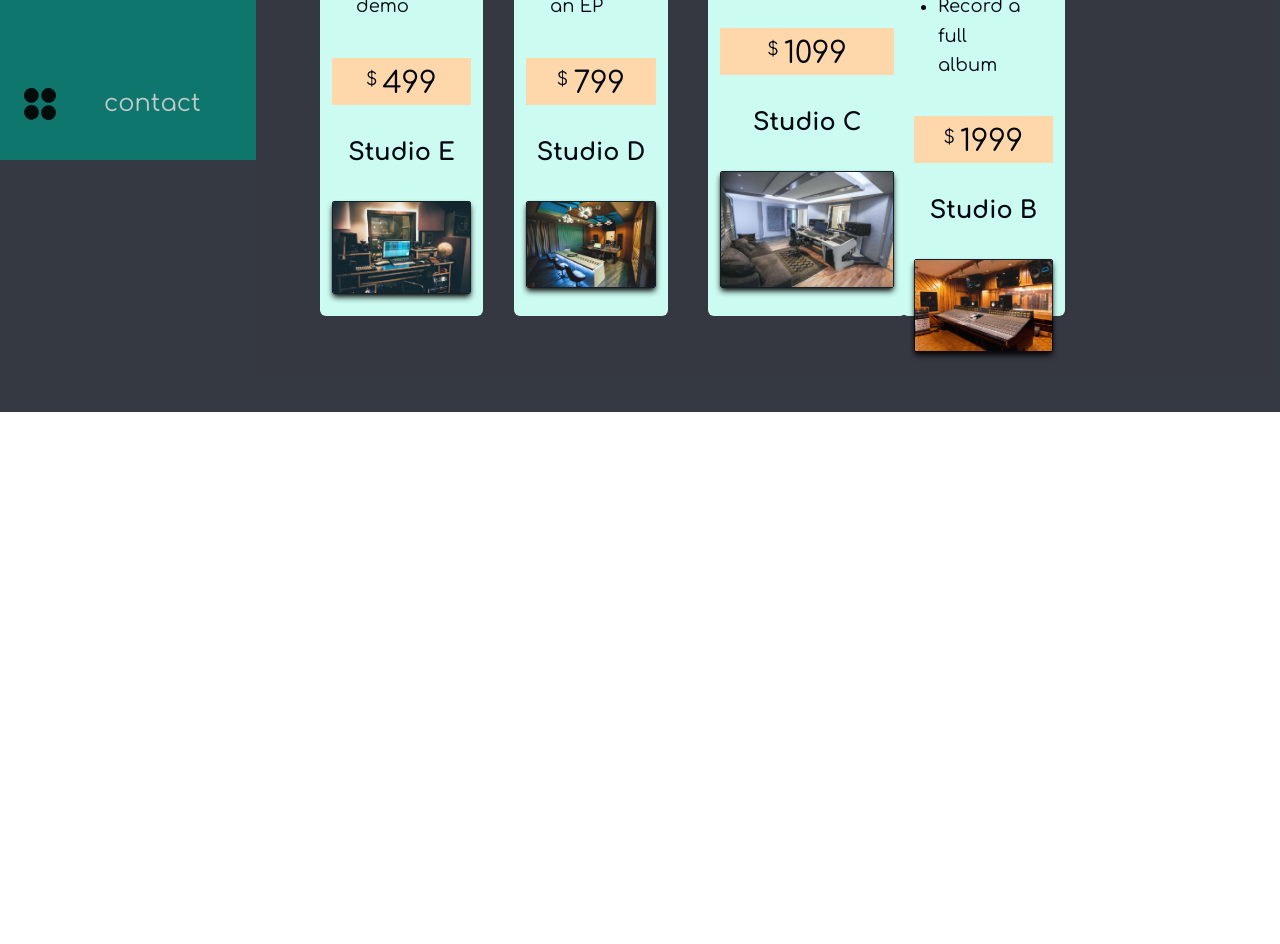
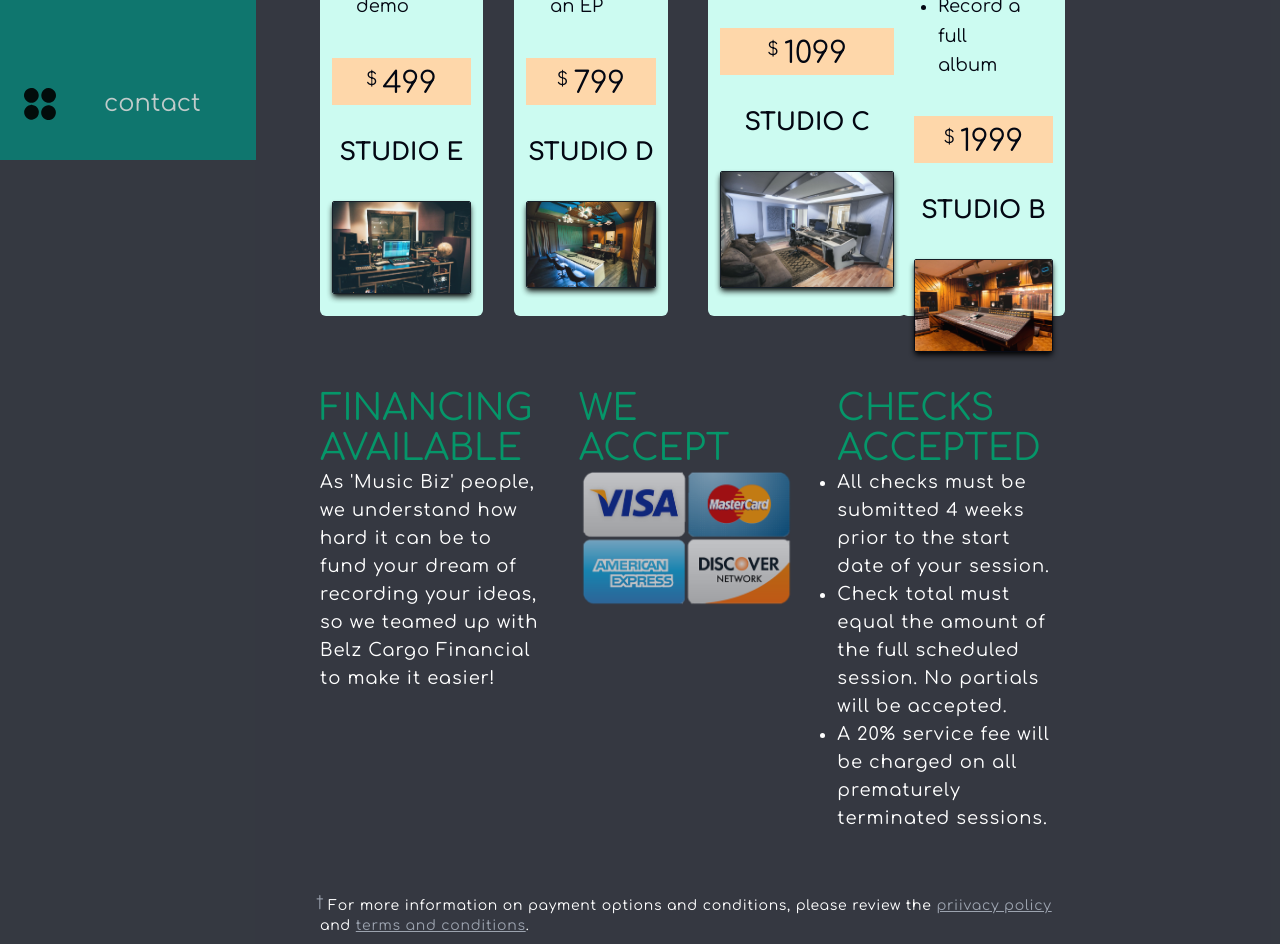
Before and after one commit to wlowrimore/studio_services, a Next.js app: page /components/packets in a window 1280 px wide. Shown: the part 640-1584 px from the top of the page. Before the commit the page ends 1052 px from the top, so only its background shows below. Built offline with nearby package versions, Linux system fonts and the light colour scheme.

Commit message:
adds payment options

```diff
--- a/app/components/home/page.jsx
+++ b/app/components/home/page.jsx
@@ -3,7 +3,7 @@ import React from "react";
 const HomePage = () => {
   return (
     <div className="min-h-screen w-screen bg-customhome bg-fixed bg-no-repeat bg-cover bg-center flex flex-col items-center">
-      <div className="flex flex-col justify-center w-full h-[40rem] border-t-4 border-white mx-auto bg-gray-950 bg-opacity-80 py-12 pl-[20rem] pr-[15rem]">
+      <div className="flex flex-col justify-center w-full h-[30rem] border-t-4 border-white mx-auto bg-gray-950 bg-opacity-80 py-12 pl-[20rem] pr-[15rem]">
         <h1 className="text-3xl text-white tracking-wider uppercase font-semibold">
           A Unique Recording Experience
         </h1>
--- a/app/components/packets/packet_card.jsx
+++ b/app/components/packets/packet_card.jsx
@@ -21,7 +21,7 @@ const PacketCard = ({ packet }) => {
             </h4>
           </div>
           <div className="flex flex-col justify-center items-center mb-4">
-            <h3 className="text-2xl font-bold">{packet.studio}</h3>
+            <h3 className="text-2xl font-bold uppercase">{packet.studio}</h3>
           </div>
           <div className="w-full my-4">
             <Image
--- a/app/components/packets/page.jsx
+++ b/app/components/packets/page.jsx
@@ -1,7 +1,11 @@
 "use client";
 
 import React, { useState, useEffect } from "react";
+import Image from "next/image";
+import Link from "next/link";
+
 import PacketCard from "./packet_card";
+import Credit from "../../../public/images/creditCards.png";
 
 const Packets = () => {
   const [packets, setPackets] = useState([]);
@@ -16,7 +20,7 @@ const Packets = () => {
   }, []);
 
   return (
-    <div className="w-full mx-auto bg-gray-950 bg-opacity-80 py-16 pl-[20rem] pr-[14rem]">
+    <div className="w-full mx-auto bg-gray-950 bg-opacity-80 pt-16 pb-2 pl-[20rem] pr-[14rem]">
       <p className="text-xl text-white pb-8 ">
         <span className="text-green-700">Imperial Studios</span> comes fully
         equipt with quality gear and a quality staff. We are located in the
@@ -47,6 +51,66 @@ const Packets = () => {
           ))}
         </div>
       </div>
+      <div className="grid grid-cols-3 py-6 gap-x-10">
+        <div className="flex flex-col py-4">
+          <h1 className="text-4xl text-emerald-600 uppercase">
+            financing available
+          </h1>
+          <p className="text-lg text-white tracking-wider">
+            As &apos;Music Biz&apos; people, we understand how hard it can be to
+            fund your dream of recording your ideas, so we teamed up with Belz
+            Cargo Financial to make it easier!
+          </p>
+        </div>
+        <div className="flex flex-col items-center py-4">
+          <h1 className="text-4xl text-emerald-600 uppercase">we accept</h1>
+          <div>
+            <Image
+              src={Credit}
+              alt="credit-cards"
+              width={500}
+              height={500}
+              className="w-56 text-center opacity-70"
+            />
+          </div>
+        </div>
+        <div className="flex flex-col items-start py-4">
+          <h1 className="text-4xl text-emerald-600 uppercase">
+            checks accepted
+          </h1>
+          <ul className="text-lg text-white tracking-wider list-disc">
+            <li>
+              All checks must be submitted 4 weeks prior to the start date of
+              your session.
+            </li>
+            <li>
+              Check total must equal the amount of the full scheduled session.
+              No partials will be accepted.
+            </li>
+            <li>
+              A 20&#37; service fee will be charged on all prematurely
+              terminated sessions.
+            </li>
+          </ul>
+        </div>
+      </div>
+      <div className="pt-6 flex justify-center">
+        <p className="text-sm text-white tracking-wider">
+          <span className="relative right-1 bottom-1 text-gray-400">
+            &dagger;
+          </span>
+          For more information on payment options and conditions, please review
+          the{" "}
+          <Link href="#" className="text-gray-400 underline">
+            priivacy policy
+          </Link>{" "}
+          and{" "}
+          <Link href="#" className="text-gray-400 underline">
+            terms and conditions
+          </Link>
+          .
+        </p>
+      </div>
     </div>
   );
 };
```
Also changed, not shown: public/images/creditCards.png (added).
